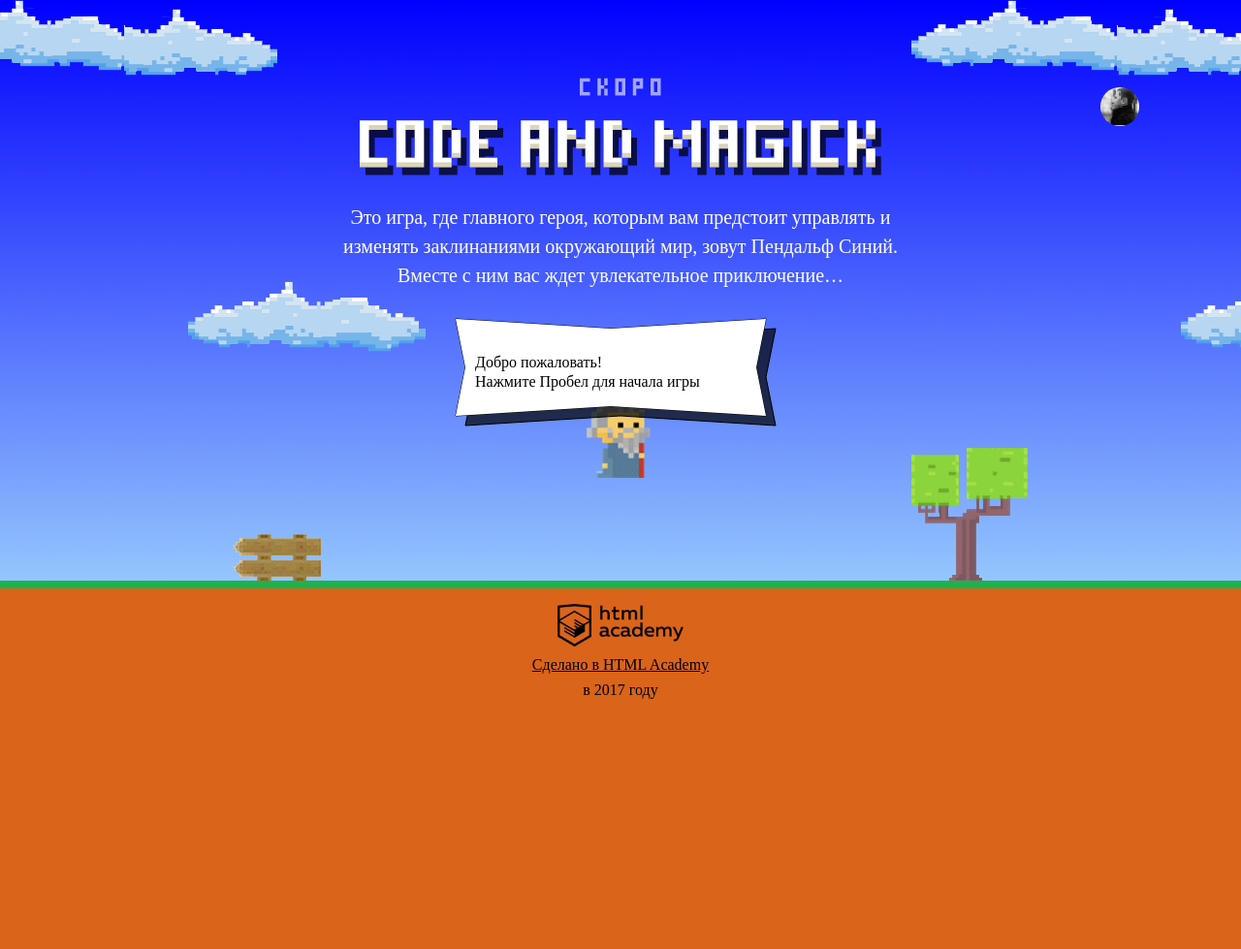
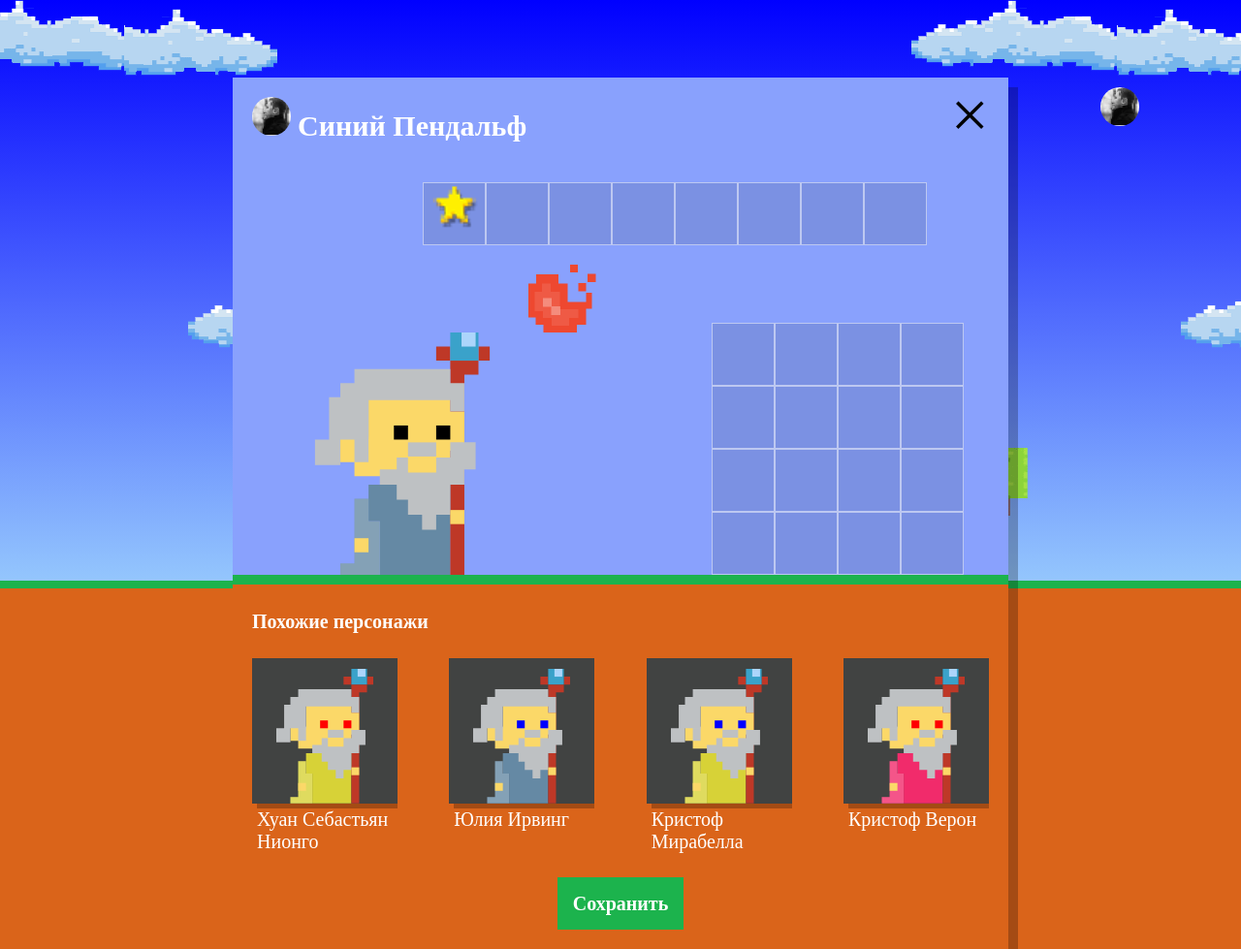
Before and after one commit to Kaba4anin/921765-code-and-magick-19, a website: page index.html in a window 1280 px wide. Shown: the whole page at 97% size. Before the commit the page ends 800 px from the top, so only its background shows below. Drawn offline with Linux system fonts and the light colour scheme; a web font is replaced by a local one.

Commit message:
Учебный проект: нас орда

```diff
--- a/index.html
+++ b/index.html
@@ -200,6 +200,6 @@
 </script>
 <script src="js/stat.js"></script>
 <script src="js/game.js"></script>
-
+<script src="js/setup.js"></script>
 </body>
 </html>
--- /dev/null
+++ b/js/setup.js
@@ -0,0 +1,52 @@
+'use strict';
+
+var userDialog = document.querySelector('.setup');
+var similarWizardTemplte = document.querySelector('#similar-wizard-template').content.querySelector('.setup-similar-item');
+var similarListElement = document.querySelector('.setup-similar-list');
+var fragment = document.createDocumentFragment();
+var WIZARD_NAMES = ['Иван', 'Хуан Себастьян', 'Мария', 'Кристоф', 'Виктор', 'Юлия', 'Люпита', 'Вашингтон'];
+var WIZARD_SURNAMES = ['да Марья', 'Верон', 'Мирабелла', 'Вальц', 'Онопко', 'Топольницкая', 'Нионго', 'Ирвинг'];
+var COAT_COLORS = ['rgb(101, 137, 164)', 'rgb(241, 43, 107)', 'rgb(146, 100, 161)', 'rgb(56, 159, 117)', 'rgb(215, 210, 55)', 'rgb(0, 0, 0)'];
+var EYES_COLORS = ['black', 'red', 'blue', 'yellow', 'green'];
+var MAX_WIZARDS = 4;
+
+userDialog.classList.remove('hidden');
+
+var getRandomWizards = function (name, surname, coatColor, eyesColor) {
+  var wizards = [];
+
+  for (var i = 0; i < MAX_WIZARDS; i++) {
+    var wizard = {};
+
+    wizard.name = name[Math.floor(Math.random() * name.length)] + ' ' + surname[Math.floor(Math.random() * surname.length)];
+    wizard.coatColor = coatColor[Math.floor(Math.random() * coatColor.length)];
+    wizard.eyesColor = eyesColor[Math.floor(Math.random() * eyesColor.length)];
+
+    wizards.push(wizard);
+  }
+
+  return wizards;
+};
+
+var renderWizard = function (element) {
+  var wizardElement = similarWizardTemplte.cloneNode(true);
+
+  wizardElement.querySelector('.setup-similar-label').textContent = element.name;
+  wizardElement.querySelector('.wizard-coat').style.fill = element.coatColor;
+  wizardElement.querySelector('.wizard-eyes').style.fill = element.eyesColor;
+
+  return wizardElement;
+};
+
+var addElement = function (name, surname, coats, eyes) {
+  var wizardsArray = getRandomWizards(name, surname, coats, eyes);
+  for (var j = 0; j < wizardsArray.length; j++) {
+    fragment.appendChild(renderWizard(wizardsArray[j]));
+  }
+};
+
+addElement(WIZARD_NAMES, WIZARD_SURNAMES, COAT_COLORS, EYES_COLORS);
+
+similarListElement.appendChild(fragment);
+
+document.querySelector('.setup-similar').classList.remove('hidden');
```
